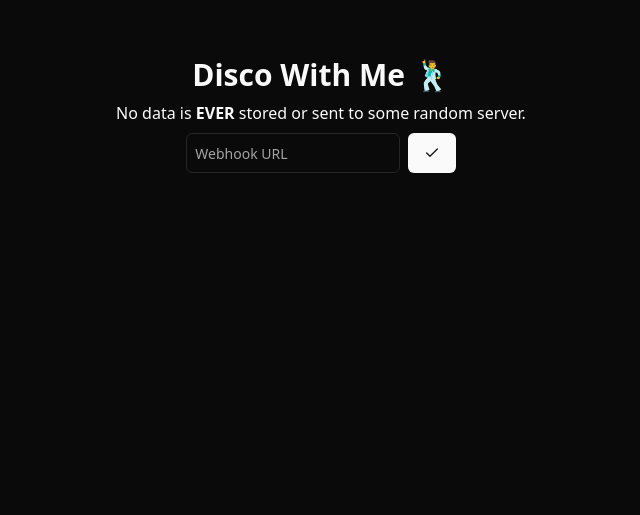
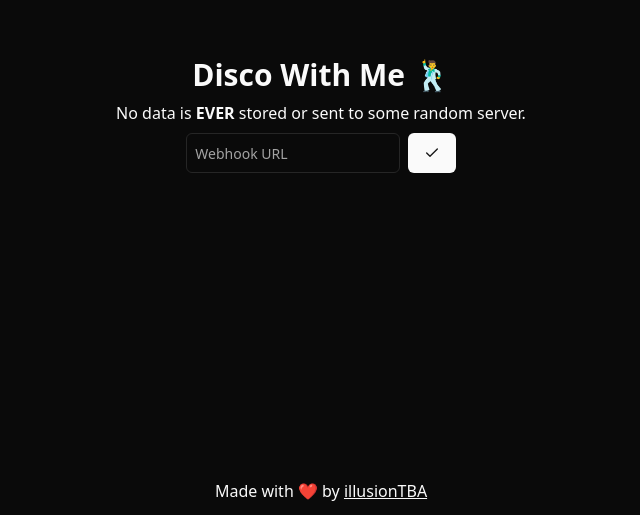
Before and after one commit to illusionTBA/discowithme, a React (Vite) app: page / in a window 1280 px wide. Shown: the part 285-800 px from the top of the page, without its empty margins (319-959 px from the left). Built offline with nearby package versions, Linux system fonts and the light colour scheme.

Commit message:
add credits

```diff
--- a/src/App.tsx
+++ b/src/App.tsx
@@ -420,6 +420,18 @@ function App() {
           </div>
         )}
       </div>
+
+      <footer className="flex items-center justify-center h-12 fixed w-full bottom-0 ">
+        <p>
+          Made with ❤️ by{" "}
+          <a
+            href="https://github.com/illusionTBA/discowithme"
+            className="text-primary underline"
+          >
+            illusionTBA
+          </a>
+        </p>
+      </footer>
     </>
   );
 }
```
Also changed, not shown: public/github.svg (added).
